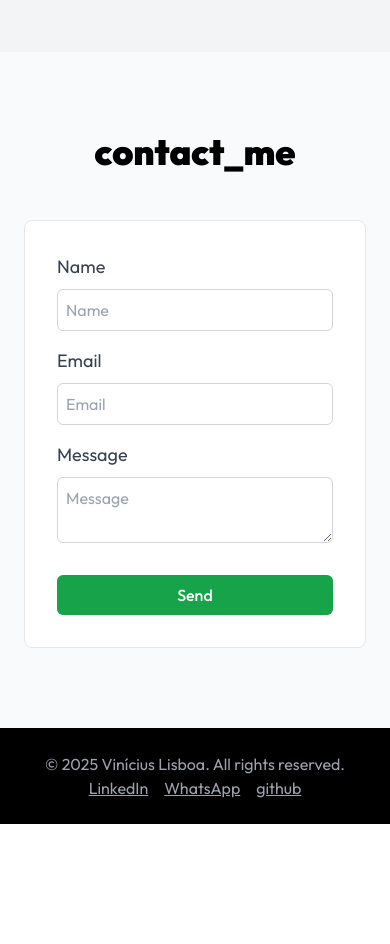
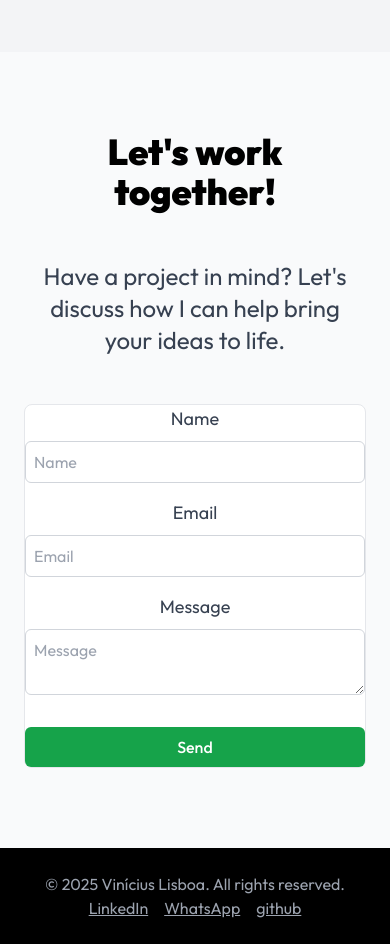
Before and after one commit to ViniciusLisboa07/ViniciusLisboa07.github.io, a Next.js app: page / in a window 390 px wide. Shown: the part 4900-5844 px from the top of the page. Before the commit the page ends 5724 px from the top, so only its background shows below. Built offline with nearby package versions, Linux system fonts and the light colour scheme.

Commit message:
feat: update Contact component with new heading and localized messages, enhance form layout and styling

```diff
--- a/app/components/Contact.tsx
+++ b/app/components/Contact.tsx
@@ -54,14 +54,14 @@ export default function Contact() {
 
   return (
     <section id="contact" className="py-20 bg-gray-50">
-      <div className="container mx-auto px-6">
-        <h2 className="text-4xl md:text-5xl font-black mb-12 text-center">{t('contact_me')}</h2>
+      <div className="container mx-auto px-6 text-center">
+        <h2 className="text-4xl md:text-5xl font-black mb-12 text-center">{t('work_together')}</h2>
+        <p className="text-2xl text-gray-700 pb-12">
+          {t('have_a_project_in_mind')}
+        </p>
         <div className="flex justify-center">
-          <form
-            onSubmit={handleSubmit}
-            className="flex flex-col gap-4 bg-white p-8 border border-gray-200 rounded-lg w-full md:w-1/2"
-          >
-            <div className="flex flex-col gap-2 text-left">
+          <form  onSubmit={handleSubmit} className="flex flex-col gap-4 w-full bg-white md:p-8 border border-gray-200 rounded-lg md:w-1/2">
+            <div className="flex flex-col gap-2 md:text-left">
               <label htmlFor="name" className="text-lg text-gray-700">{t('name')}</label>
               <input
                 type="text"
@@ -74,7 +74,7 @@ export default function Contact() {
                 required
               />
             </div>
-            <div className="flex flex-col gap-2 text-left">
+            <div className="flex flex-col gap-2 md:text-left">
               <label htmlFor="email" className="text-lg text-gray-700">{t('email')}</label>
               <input
                 type="email"
@@ -87,7 +87,7 @@ export default function Contact() {
                 required
               />
             </div>
-            <div className="flex flex-col gap-2 text-left">
+            <div className="flex flex-col gap-2 md:text-left">
               <label htmlFor="message" className="text-lg text-gray-700">{t('message')}</label>
               <textarea
                 id="message"
--- a/public/locales/en/common.json
+++ b/public/locales/en/common.json
@@ -38,5 +38,7 @@
   "email": "Email",
   "message": "Message",
   "send": "Send",
-  "toolbox_title": "My Toolbox"
+  "toolbox_title": "My Toolbox",
+  "message_sent": "Message sent successfully!",
+  "message_error": "Error sending message. Please try again later."
 }
--- a/public/locales/pt/common.json
+++ b/public/locales/pt/common.json
@@ -38,5 +38,7 @@
   "email": "E-mail",
   "message": "Mensagem",
   "send": "Enviar",
-  "toolbox_title": "Minha Caixa de Ferramentas"
+  "toolbox_title": "Minha Caixa de Ferramentas",
+  "message_sent": "Mensagem enviada com sucesso!",
+  "message_error": "Erro ao enviar mensagem. Por favor, tente novamente mais tarde."
 }
```
